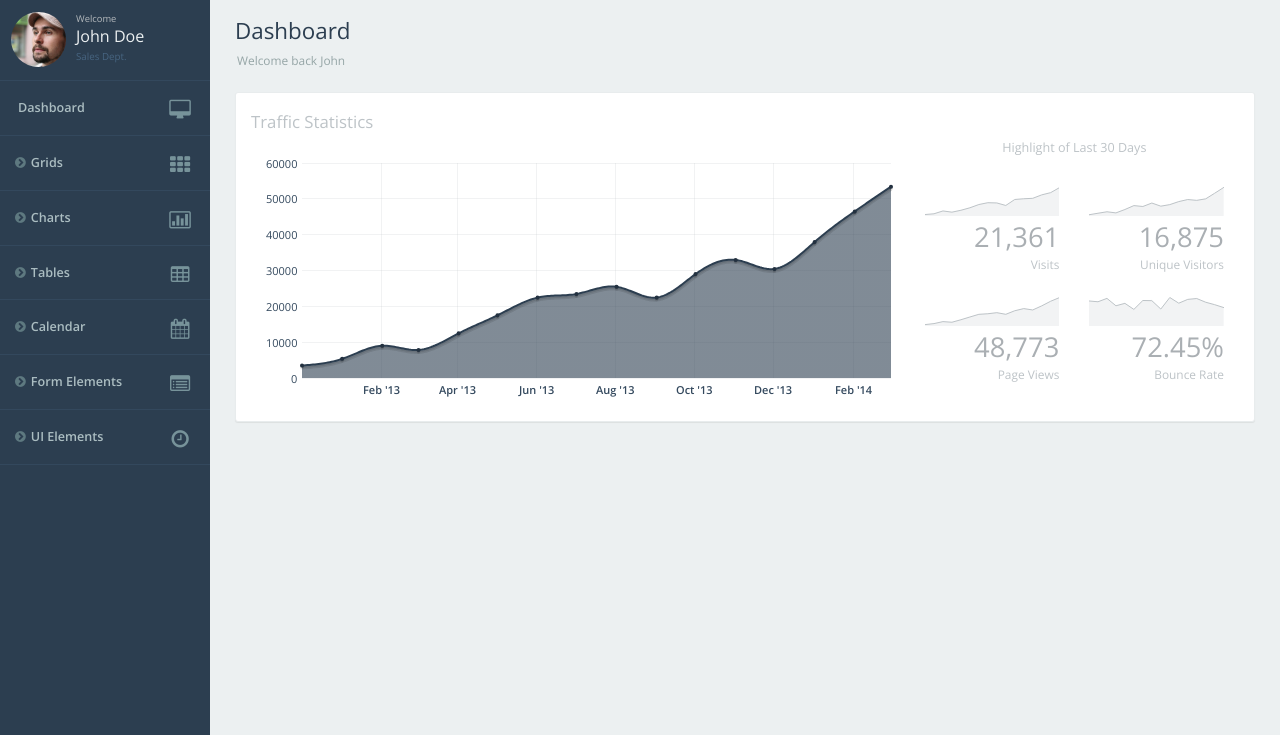
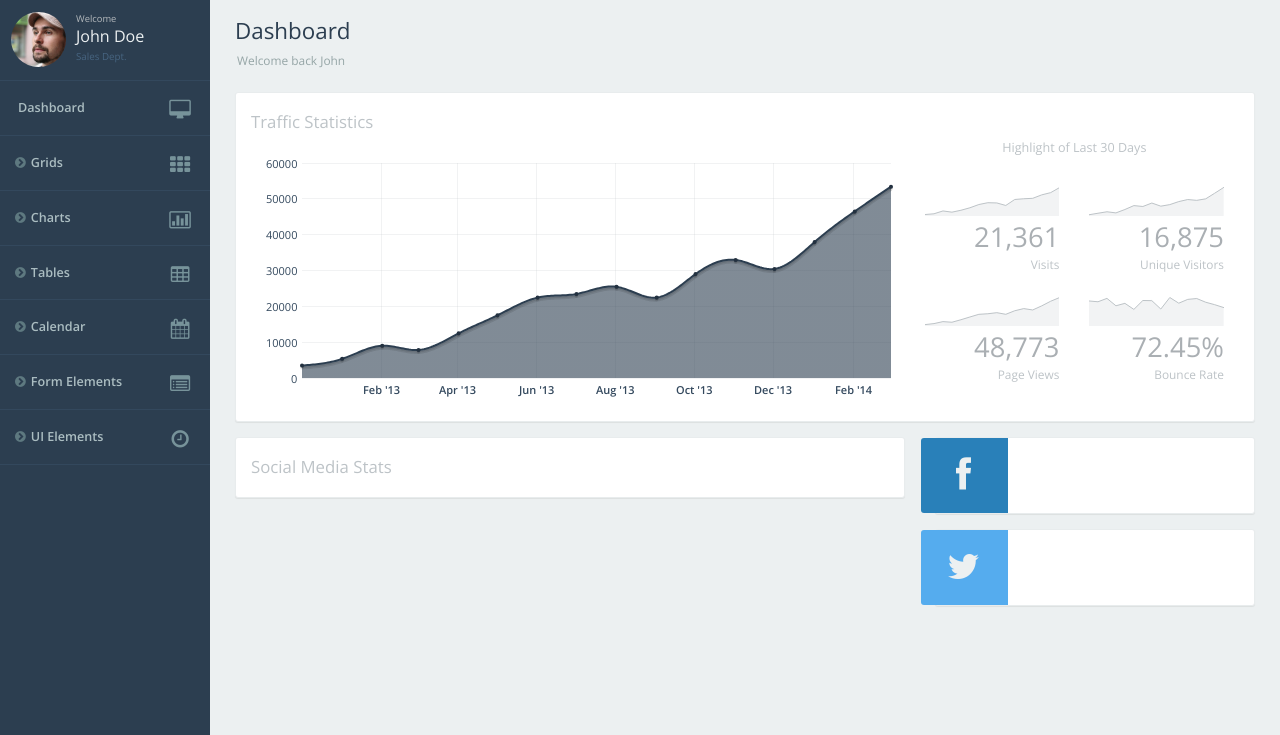
Before and after one commit to vivekagr/vakarian, a Flask app: page / in a window 1280 px wide. Shown: the part 65-800 px from the top of the page. Run offline with Flask 2, Linux system fonts and the light colour scheme; some libraries are stand-ins or nearby versions.

Commit message:
Make the structure of social widgets.

```diff
--- a/static/css/compiled/dashboard.css
+++ b/static/css/compiled/dashboard.css
@@ -19,4 +19,51 @@
   margin: 0 0 20px;
   text-align: center; }
 .traffic-widget .metric {
-  text-align: right; }
+  -webkit-user-select: none;
+  -moz-user-select: none;
+  -ms-user-select: none;
+  user-select: none;
+  cursor: default;
+  margin: 12px 0;
+  font-size: 0.85em;
+  font-weight: 300;
+  text-align: right;
+  -webkit-transition: all 0.2s ease;
+  -moz-transition: all 0.2s ease;
+  -ms-transition: all 0.2s ease;
+  -o-transition: all 0.2s ease;
+  transition: all 0.2s ease; }
+  .traffic-widget .metric svg {
+    float: right; }
+  .traffic-widget .metric .metric-value {
+    display: block;
+    font-size: 2.3em;
+    color: #aaafb3;
+    -webkit-transition: all 0.2s ease;
+    -moz-transition: all 0.2s ease;
+    -ms-transition: all 0.2s ease;
+    -o-transition: all 0.2s ease;
+    transition: all 0.2s ease; }
+  .traffic-widget .metric:hover {
+    -webkit-transition: all 0.5s ease;
+    -moz-transition: all 0.5s ease;
+    -ms-transition: all 0.5s ease;
+    -o-transition: all 0.5s ease;
+    transition: all 0.5s ease; }
+    .traffic-widget .metric:hover, .traffic-widget .metric:hover .metric-value {
+      color: #2c3e50; }
+
+.social-media-widget {
+  padding: 0;
+  margin-bottom: 15px;
+  border-radius: 3px; }
+  .social-media-widget i {
+    font-size: 2.5em;
+    color: #ecf0f1; }
+  .social-media-widget .icon-area, .social-media-widget .content-area {
+    padding: 20px;
+    border-radius: 3px 0 0 3px; }
+  .social-media-widget.facebook .icon-area {
+    background-color: #2980b9; }
+  .social-media-widget.twitter .icon-area {
+    background-color: #55acee; }
--- a/static/css/scss/base.scss
+++ b/static/css/scss/base.scss
@@ -492,28 +492,4 @@ button.btn-navbar {
     font-size: 0.9em;
     font-weight: 300;
   }
-
-  .metric {
-    // Without right float, firefox doesn't render full sized graph
-    svg { float: right; }
-
-    @include user-select(none);
-    cursor:default;
-    margin: 12px 0;
-    font-size: 0.85em;
-    font-weight: 300;
-    @include transition(all 0.2s ease);
-
-    .metric-value {
-      display: block;
-      font-size: 2.3em;
-      color: #aaafb3;
-      @include transition(all 0.2s ease);
-    }
-
-    &:hover {
-      &, .metric-value {color: $sidebar-color;}
-      @include transition(all 0.5s ease);
-    }
-  }
 }
--- a/static/css/scss/dashboard.scss
+++ b/static/css/scss/dashboard.scss
@@ -1,3 +1,4 @@
+@import 'mixins';
 @import 'vars';
 
 #trafficChart {
@@ -25,7 +26,48 @@
     margin: 0 0 20px;
     text-align: center;
   }
+
   .metric {
+    // Without right float, firefox doesn't render full sized graph
+    svg { float: right; }
+
+    @include user-select(none);
+    cursor:default;
+    margin: 12px 0;
+    font-size: 0.85em;
+    font-weight: 300;
     text-align: right;
+    @include transition(all 0.2s ease);
+
+    .metric-value {
+      display: block;
+      font-size: 2.3em;
+      color: #aaafb3;
+      @include transition(all 0.2s ease);
+    }
+
+    &:hover {
+      &, .metric-value {color: $sidebar-color;}
+      @include transition(all 0.5s ease);
+    }
   }
 }
+
+.social-media-widget {
+  padding: 0;
+  margin-bottom: 15px;
+  border-radius: 3px;
+
+  i {
+    font-size: 2.5em;
+    color: #ecf0f1;
+  }
+
+  .icon-area, .content-area {
+    padding: 20px;
+    border-radius: 3px 0 0 3px;
+  }
+
+  &.facebook .icon-area { background-color: #2980b9; }
+  &.twitter .icon-area { background-color: #55acee; }
+}
--- a/templates/index.html
+++ b/templates/index.html
@@ -35,6 +35,27 @@
             </div>
         </div>
     </div>
+    <div class="row">
+        <div class="col-md-8">
+            <div class="widget">
+                <h4 class="widget-title">Social Media Stats</h4>
+            </div>
+        </div>
+        <div class="col-md-4">
+            <div class="widget social-media-widget facebook">
+                <div class="row">
+                    <div class="col-xs-3 icon-area"><i class="fa fa-facebook fa-fw"></i></div>
+                    <div class="col-xs-9 content-area"></div>
+                </div>
+            </div>
+            <div class="widget social-media-widget twitter">
+                <div class="row">
+                    <div class="col-xs-3 icon-area"><i class="fa fa-twitter fa-fw"></i></div>
+                    <div class="col-xs-9 content-area"></div>
+                </div>
+            </div>
+        </div>
+    </div>
 {% endblock %}
 
 {% block vendor_js %}
```
Also changed, not shown: static/css/compiled/base.css (+0 -33 lines).
